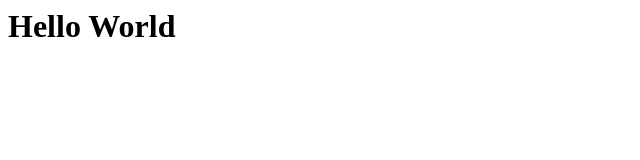
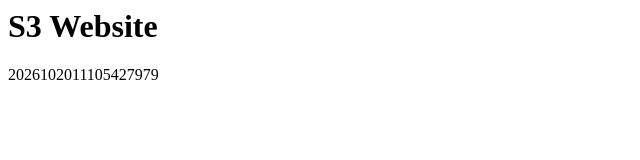
Before and after one commit to trinayreddy4/EPM-S3-TASK-1, a plain HTML site: page index.html in a window 1280 px wide. Shown: the whole page, without its empty margins (0-640 px from the left). Drawn offline with Linux system fonts and the light colour scheme.

Commit message:
Add index.html

```diff
--- a/index.html
+++ b/index.html
@@ -1 +1,9 @@
-<h1>Hello World</h1>
+<html>
+  <head>
+    <title>S3 Website</title>
+  </head>
+  <body>
+    <h1>S3 Website</h1>
+    <p>2026102011105427979</p>
+  </body>
+</html>
```
